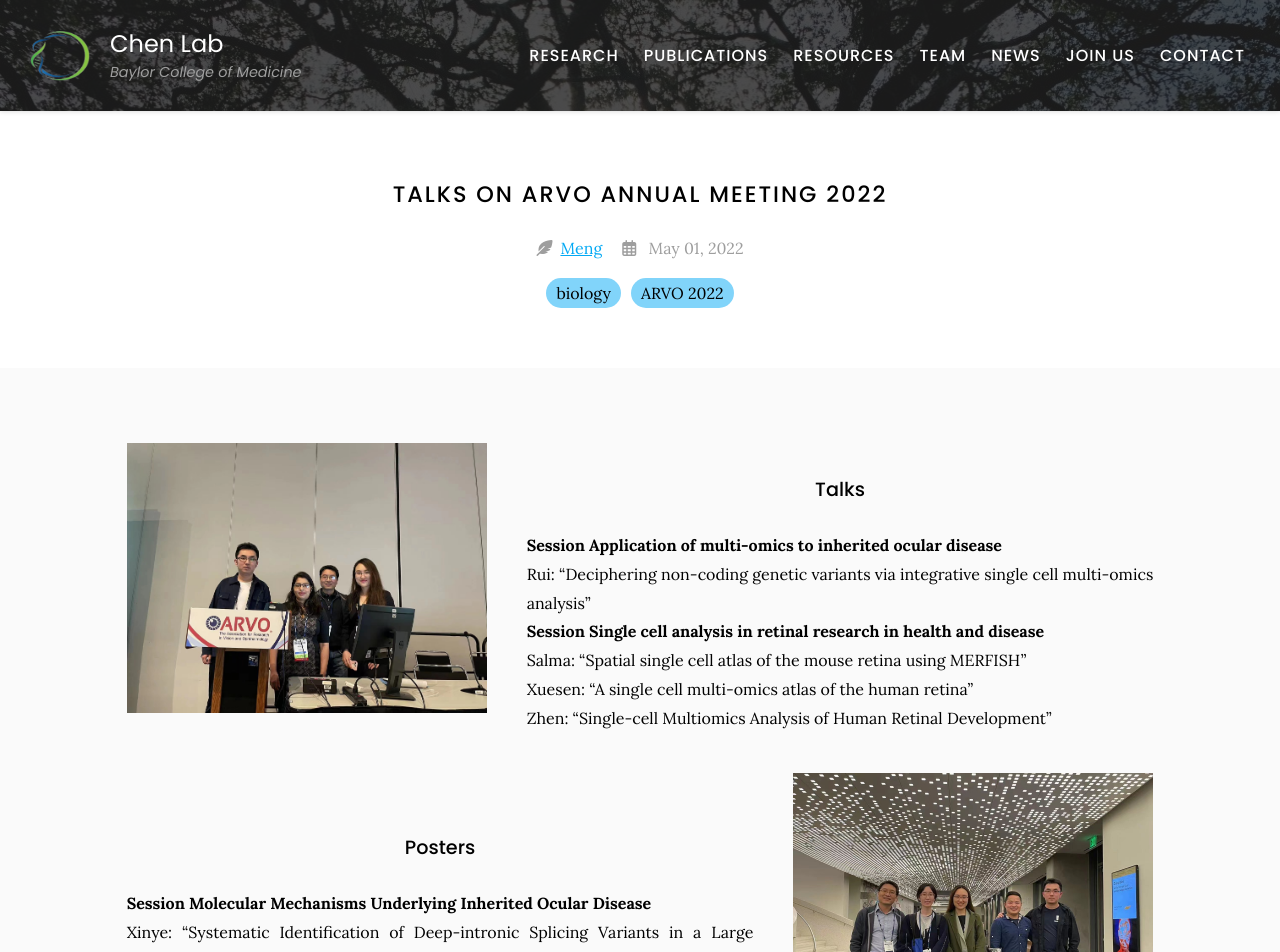
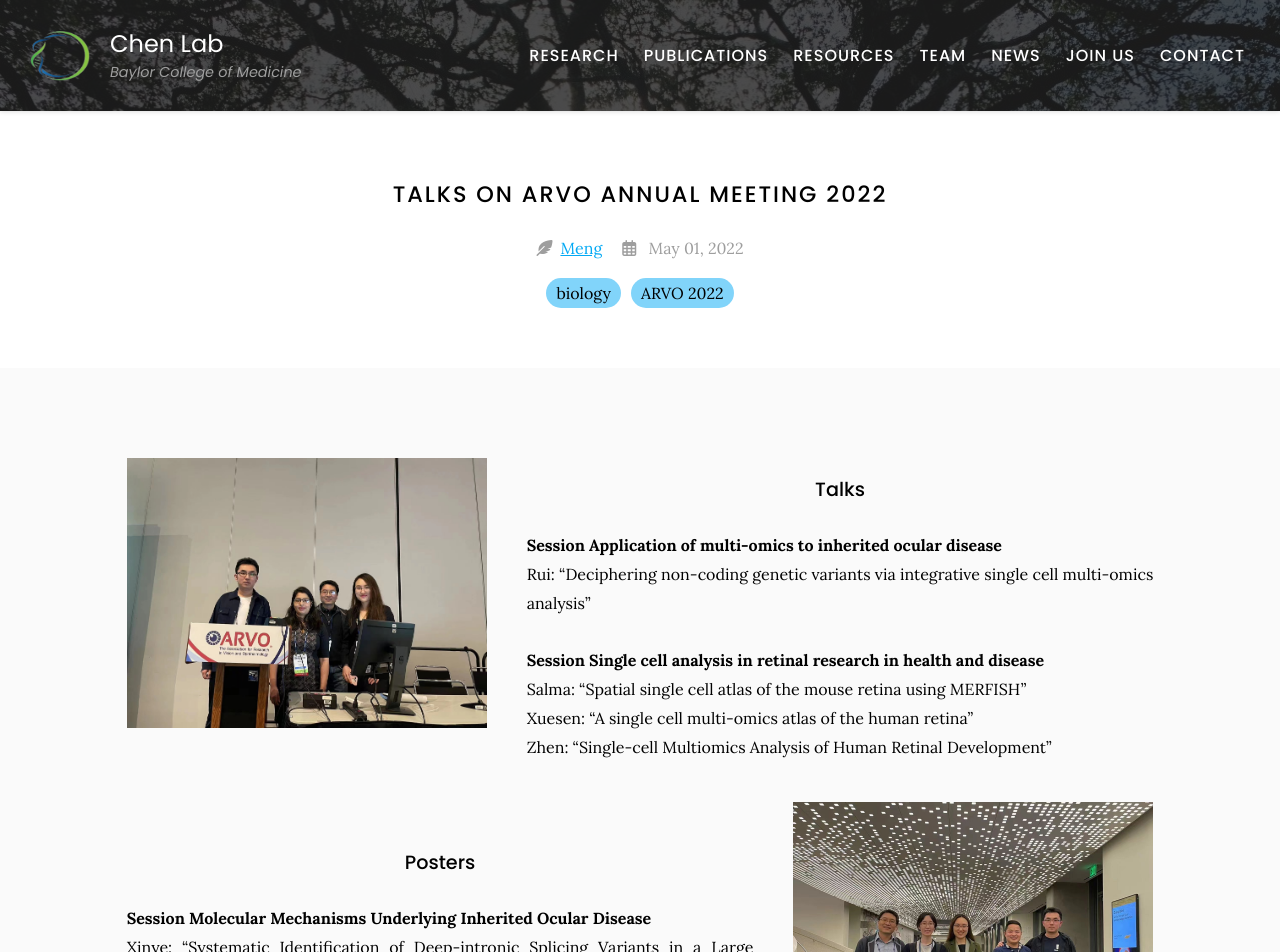
Before and after one commit to RCHENLAB/rchenlab.github.io, a Jekyll site: the page built from _posts/2022-05-01-ARVO.md, in a window 1280 px wide. Shown: the top 952 px of the page. Built offline with Jekyll 4.4.1, drawn with Linux system fonts in a browser that asks for light colours.

```diff
--- a/_posts/2022-05-01-ARVO.md
+++ b/_posts/2022-05-01-ARVO.md
@@ -9,7 +9,7 @@ member: Rui, Xuesen, Salma, Zhen, Xinye, Jiaxiong
 {% capture text %}
 ### Talks
 <b>Session Application of multi-omics to inherited ocular disease</b>
-<br>Rui: "Deciphering non-coding genetic variants via integrative single cell multi-omics analysis"
+<br>Rui: "Deciphering non-coding genetic variants via integrative single cell multi-omics analysis" <br>
 <br><b>Session Single cell analysis in retinal research in health and disease</b>
 <br>Salma: "Spatial single cell atlas of the mouse retina using MERFISH"
 <br>Xuesen: "A single cell multi-omics atlas of the human retina"
@@ -21,7 +21,7 @@ member: Rui, Xuesen, Salma, Zhen, Xinye, Jiaxiong
 {% capture text %}
 ### Posters
 <b>Session Molecular Mechanisms Underlying Inherited Ocular Disease</b>
-<br>Xinye: "Systematic Identification of Deep-intronic Splicing Variants in a Large Cohort of Patients with Inherited Retinal Diseases"
+<br>Xinye: "Systematic Identification of Deep-intronic Splicing Variants in a Large Cohort of Patients with Inherited Retinal Diseases"<br>
 <br><b>Session Animal models of human ocular disease</b>
 <br>Jiaxiong: "Spata7 is Required for Maintenance of the Retinal Connecting Cilium"
 {% endcapture %}
```
